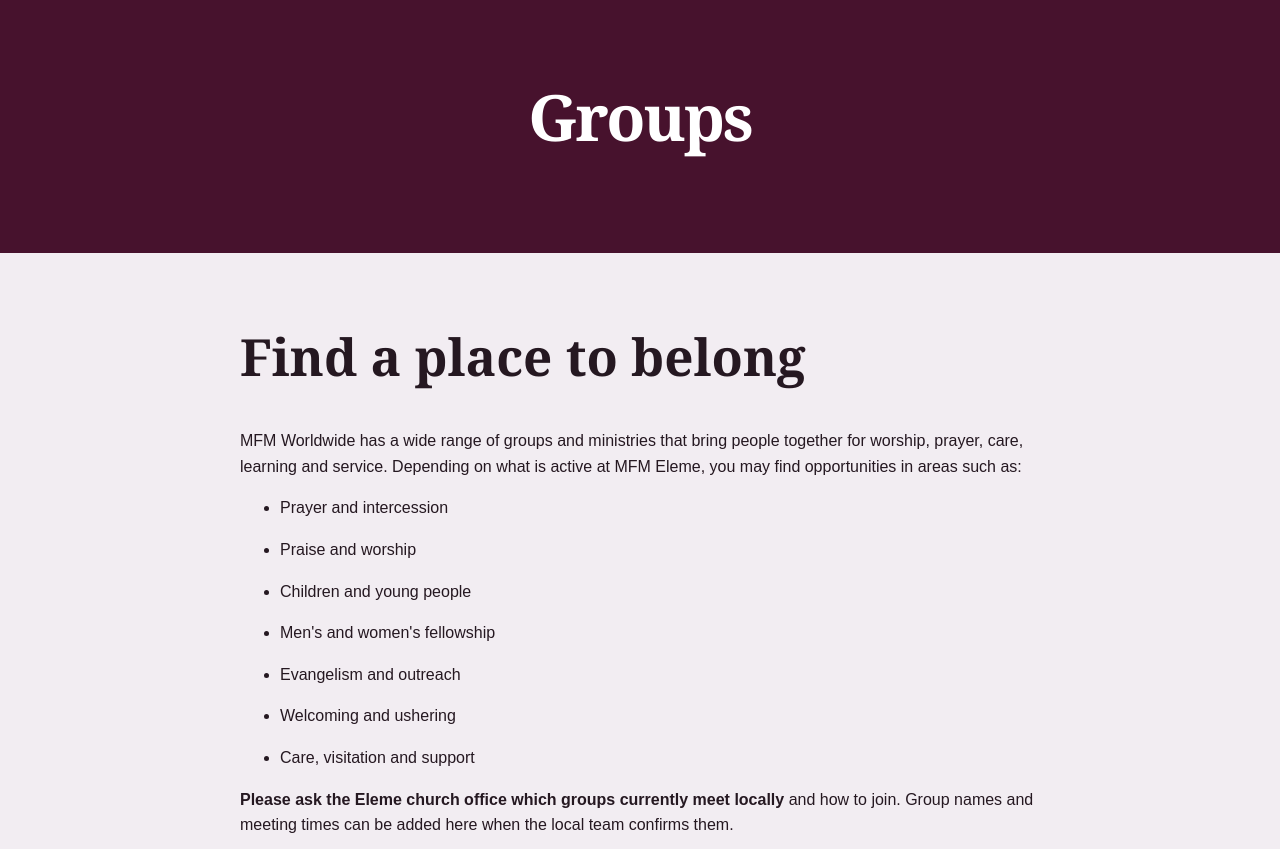
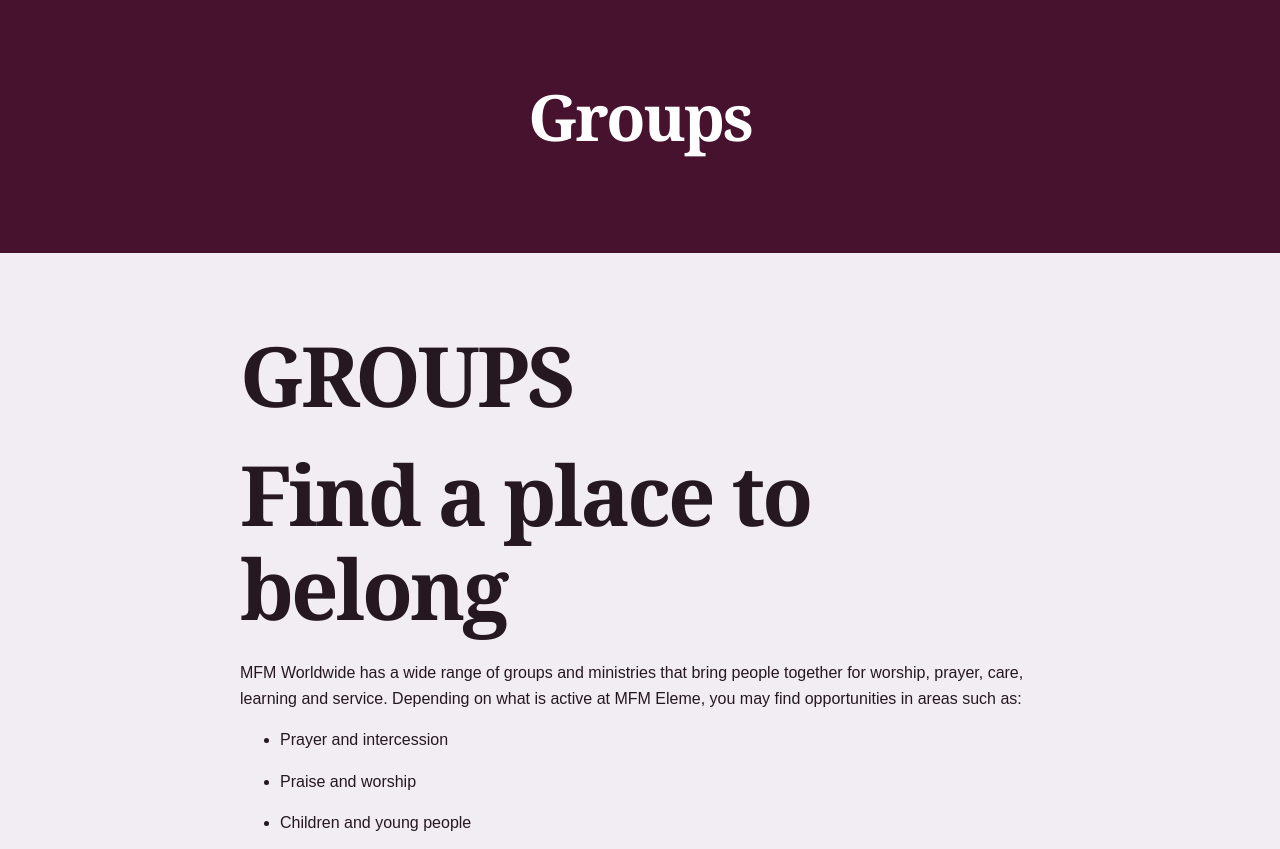
Before and after one commit to adebayooluwamayowa8-oss/mfm-eleme-website, an Eleventy site: page content/groups.md in a window 1280 px wide. Shown: the part 90-939 px from the top of the page. Built offline with nearby package versions, Linux system fonts and the light colour scheme; Eleventy itself is replaced by a stand-in of ours; files that its build step writes are made by us from their sources.

Commit message:
Update content/groups.md (via Pages CMS)

```diff
--- a/content/groups.md
+++ b/content/groups.md
@@ -1,9 +1,11 @@
 ---
+title: Groups
 layout: layouts/page.njk
-title: Groups
 permalink: /groups/
 ---
-## Find a place to belong
+# **GROUPS**
+
+# Find a place to belong
 
 MFM Worldwide has a wide range of groups and ministries that bring people together for worship, prayer, care, learning and service. Depending on what is active at MFM Eleme, you may find opportunities in areas such as:
 
@@ -14,5 +16,3 @@
 - Evangelism and outreach
 - Welcoming and ushering
 - Care, visitation and support
-
-**Please ask the Eleme church office which groups currently meet locally** and how to join. Group names and meeting times can be added here when the local team confirms them.
```
